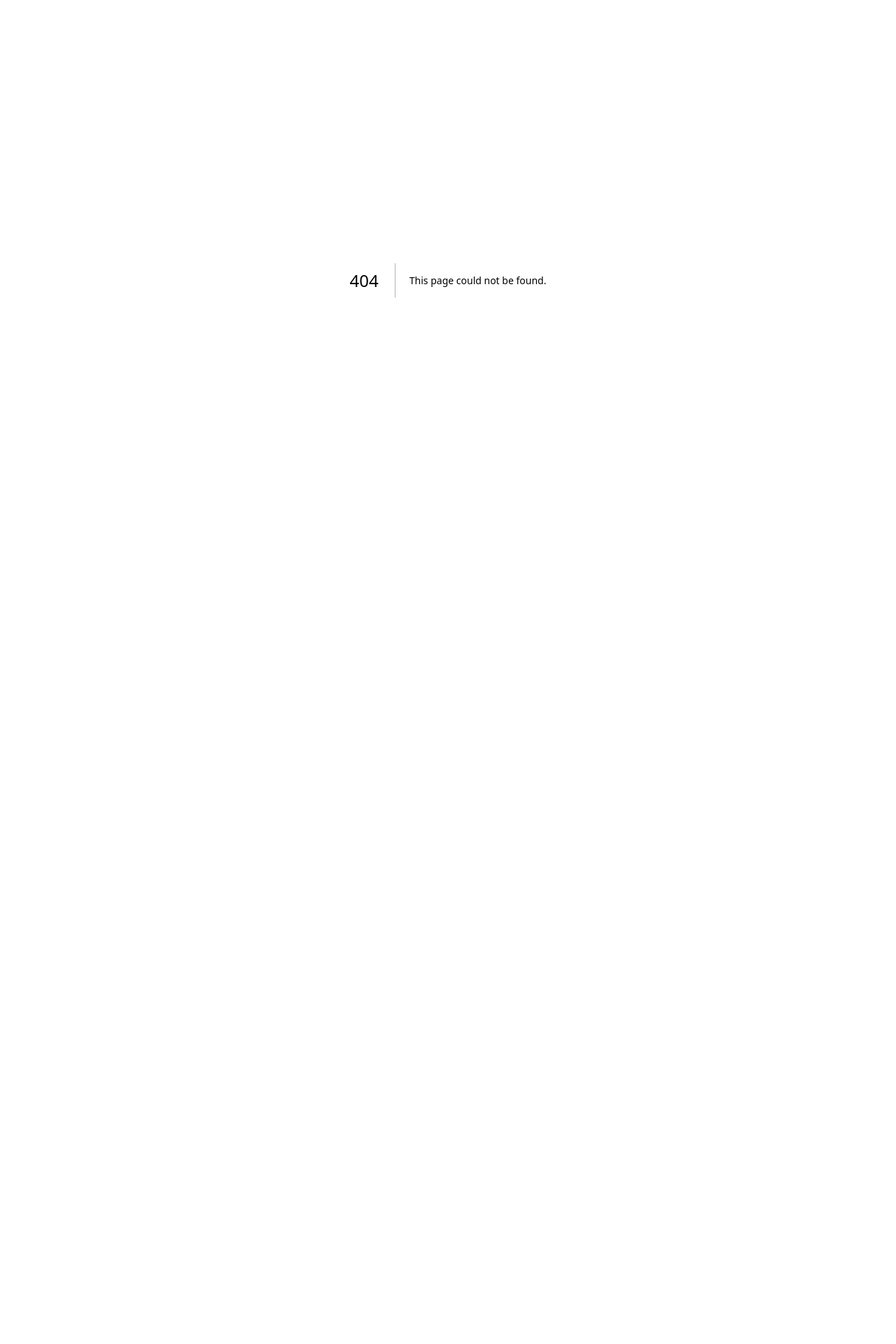
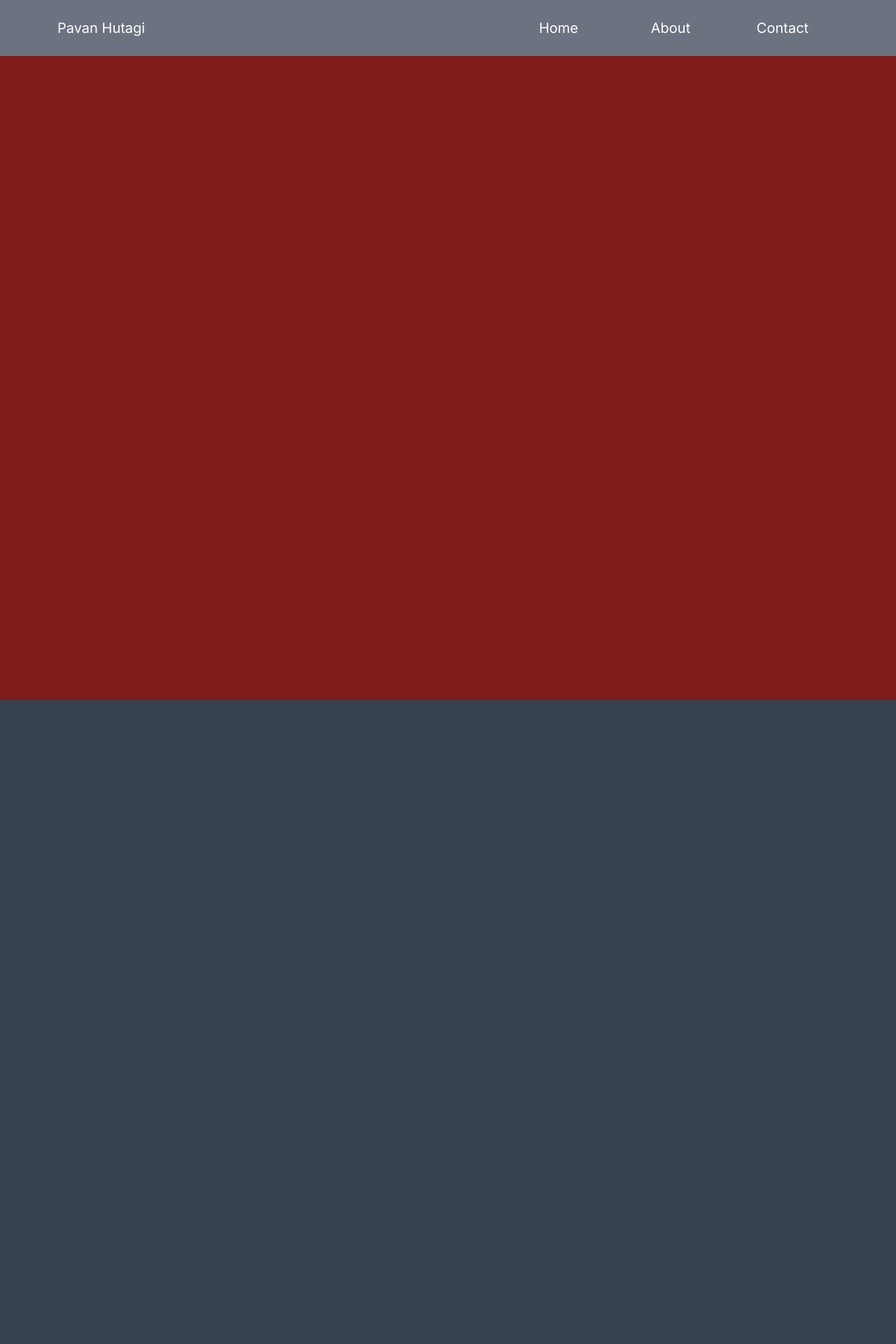
Before and after one commit to pavanhutagi/Pavan-Hutagi-Portfolio, a Next.js app in the folder pavan-hutagi-portfolio/: page /about in a window 1280 px wide. Before the commit this address had no page. Shown: the top 1920 px of the page at 70% size. Before the commit the page ends 800 px from the top, so only its background shows below. Built offline with nearby package versions, Linux system fonts and the light colour scheme.

Commit message:
Added navigation links

```diff
--- /dev/null
+++ b/pavan-hutagi-portfolio/src/app/about/page.tsx
@@ -0,0 +1,34 @@
+"use client";
+
+import NavBar from "@/components/nav-bar/nav-bar";
+import Footer from "@/components/footer/footer";
+
+export default function About() {
+  return (
+    <>
+      <NavBar />
+
+      <section
+        style={{ height: "1000px" }}
+        className="w-full bg-red-900"
+      ></section>
+
+      <section
+        style={{ height: "1000px" }}
+        className="w-full h-96 bg-gray-700"
+      ></section>
+
+      <section
+        style={{ height: "1000px" }}
+        className="w-full h-96 bg-gray-300"
+      ></section>
+
+      <section
+        style={{ height: "1000px" }}
+        className="w-full h-96 bg-gray-600"
+      ></section>
+
+      <Footer />
+    </>
+  );
+}
--- /dev/null
+++ b/pavan-hutagi-portfolio/src/app/contact/page.tsx
@@ -0,0 +1,34 @@
+"use client";
+
+import NavBar from "@/components/nav-bar/nav-bar";
+import Footer from "@/components/footer/footer";
+
+export default function Contact() {
+  return (
+    <>
+      <NavBar />
+
+      <section
+        style={{ height: "1000px" }}
+        className="w-full bg-blue-900"
+      ></section>
+
+      <section
+        style={{ height: "1000px" }}
+        className="w-full h-96 bg-gray-700"
+      ></section>
+
+      <section
+        style={{ height: "1000px" }}
+        className="w-full h-96 bg-gray-300"
+      ></section>
+
+      <section
+        style={{ height: "1000px" }}
+        className="w-full h-96 bg-gray-600"
+      ></section>
+
+      <Footer />
+    </>
+  );
+}
--- a/pavan-hutagi-portfolio/src/components/footer/footer.tsx
+++ b/pavan-hutagi-portfolio/src/components/footer/footer.tsx
@@ -1,3 +1,4 @@
+import Link from "next/link";
 import { Container } from "react-bootstrap";
 
 export default function Footer() {
@@ -5,7 +6,9 @@ export default function Footer() {
     <>
       <div className="w-full h-32 bg-gray-500">
         <Container className="h-full flex flex-row  text-white text-xl align-middle">
-          <div className="m-auto flex justify-center"> Pavan Hutagi </div>
+          <div className="m-auto flex justify-center">
+            <Link href="/">Pavan Hutagi</Link>
+          </div>
         </Container>
       </div>
     </>
--- a/pavan-hutagi-portfolio/src/components/nav-bar/nav-bar.tsx
+++ b/pavan-hutagi-portfolio/src/components/nav-bar/nav-bar.tsx
@@ -1,14 +1,23 @@
 import { Container } from "react-bootstrap";
+import Link from "next/link";
 
 export default function NavBar() {
   return (
     <>
       <div className="w-full h-20 bg-gray-500 fixed">
         <Container className="h-full flex flex-row  text-white text-xl align-middle">
-          <div className="m-auto flex-1"> Pavan Hutagi </div>
-          <div className="m-auto flex justify-center w-40"> Home </div>
-          <div className="m-auto flex justify-center w-40"> About </div>
-          <div className="m-auto flex justify-center w-40"> Contact </div>
+          <div className="m-auto flex-1">
+            <Link href="/">Pavan Hutagi</Link>
+          </div>
+          <div className="m-auto flex justify-center w-40">
+            <Link href="/home">Home</Link>
+          </div>
+          <div className="m-auto flex justify-center w-40">
+            <Link href="/about">About</Link>
+          </div>
+          <div className="m-auto flex justify-center w-40">
+            <Link href="/contact">Contact</Link>
+          </div>
         </Container>
       </div>
     </>
```
